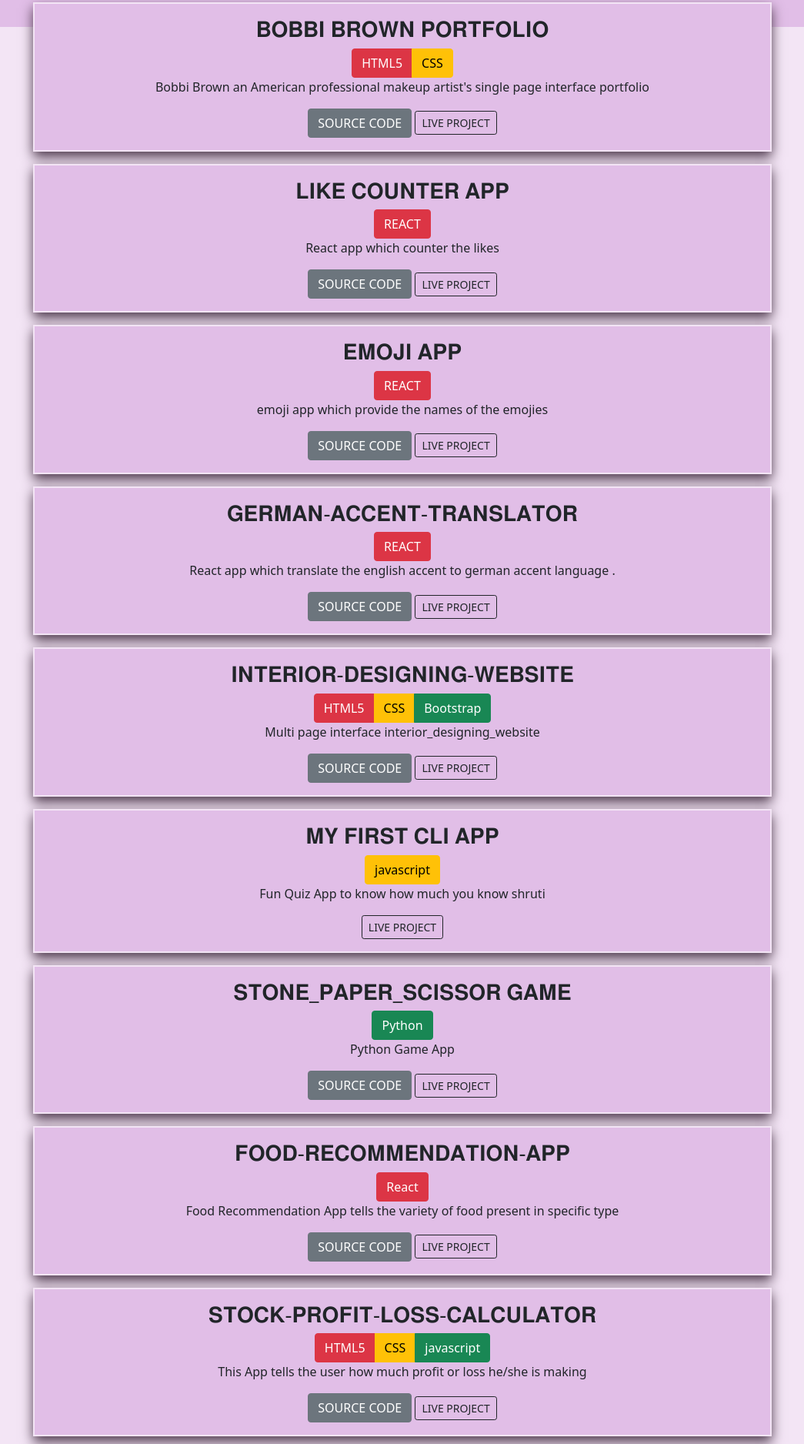
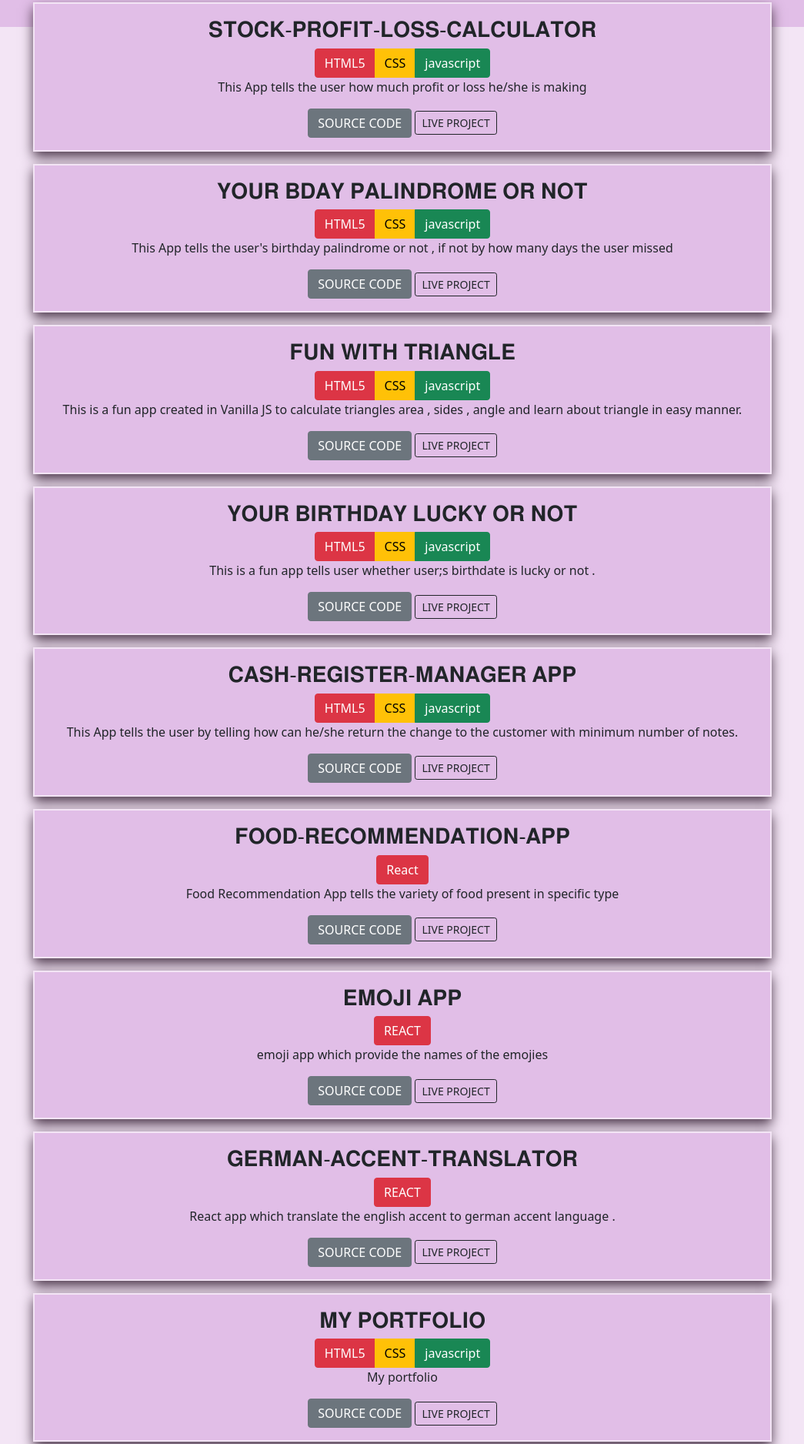
Before and after one commit to 19shruti/shruti_RAJ_portfolio, a plain HTML site: page projects.html in a window 1280 px wide. Shown: the part 61-1937 px from the top of the page at 77% size, without its empty margins (117-1162 px from the left). Drawn offline with nearby package versions, Linux system fonts and the light colour scheme.

Commit message:
PROJECTS ADDED

```diff
--- a/projects.html
+++ b/projects.html
@@ -27,102 +27,6 @@
 
 
         <br />
-
-        <div style="text-align: center;" class="container p-3 my-3  text-dark">
-            <h3>𝐁𝐎𝐁𝐁𝐈 𝐁𝐑𝐎𝐖𝐍 𝐏𝐎𝐑𝐓𝐅𝐎𝐋𝐈𝐎</h3>
-            <div class="btn-group btn-group-sm-0.6px" role="group" aria-label="Basic mixed styles example">
-                <button type="button" class="btn btn-danger">HTML5</button>
-                <button type="button" class="btn btn-warning">CSS</button>
-
-            </div>
-
-            <p>Bobbi Brown an American professional makeup artist's single page interface portfolio </p>
-            <a class="btn btn-secondary" href="https://github.com/19shruti/bobbi_brown_portfolio">SOURCE CODE</a>
-
-            <a class="btn btn-outline-dark btn-sm" href="https://boobi-brownportfolio.netlify.app/">LIVE PROJECT </a>
-        </div>
-
-        <div style="text-align: center;" class="container p-3 my-3 text-dark">
-            <h3>𝐋𝐈𝐊𝐄 𝐂𝐎𝐔𝐍𝐓𝐄𝐑 𝐀𝐏𝐏 </h3>
-            <div class="btn-group btn-group-sm-0.6px" role="group" aria-label="Basic mixed styles example">
-                <button type="button" class="btn btn-danger">REACT</button>
-            </div>
-            <p>React app which counter the likes</p>
-            <a class="btn btn-secondary" href="https://github.com/19shruti/like_counter_app">SOURCE CODE</a>
-
-            <a class="btn btn-outline-dark btn-sm" href="https://likescounterr.netlify.app/">LIVE PROJECT </a>
-        </div>
-
-        <div style="text-align: center;" class="container p-3 my-3 text-dark">
-            <h3>𝐄𝐌𝐎𝐉𝐈 𝐀𝐏𝐏 </h3>
-            <div class="btn-group btn-group-sm-0.6px" role="group" aria-label="Basic mixed styles example">
-                <button type="button" class="btn btn-danger">REACT</button>
-
-            </div>
-            <p>emoji app which provide the names of the emojies </p>
-            <a class="btn btn-secondary" href="https://github.com/19shruti/emoji_app">SOURCE CODE</a>
-
-            <a class="btn btn-outline-dark btn-sm" href="https://emoji12.netlify.app/">LIVE PROJECT </a>
-        </div>
-        <div style="text-align: center;" class="container p-3 my-3  text-dark">
-            <h3> 𝐆𝐄𝐑𝐌𝐀𝐍-𝐀𝐂𝐂𝐄𝐍𝐓-𝐓𝐑𝐀𝐍𝐒𝐋𝐀𝐓𝐎𝐑 </h3>
-            <div class="btn-group btn-group-sm-0.6px" role="group" aria-label="Basic mixed styles example">
-                <button type="button" class="btn btn-danger">REACT</button>
-
-            </div>
-            <p>React app which translate the english accent to german accent language .</p>
-            <a class="btn btn-secondary" href="https://github.com/19shruti/GERMAN-ACCENT-TRANSLATOR">SOURCE CODE</a>
-
-            <a class="btn btn-outline-dark btn-sm" href="https://bananatr0anslator.netlify.app/">LIVE PROJECT </a>
-        </div>
-        <div style="text-align: center;" class="container p-3 my-3  text-dark">
-            <h3>𝐈𝐍𝐓𝐄𝐑𝐈𝐎𝐑-𝐃𝐄𝐒𝐈𝐆𝐍𝐈𝐍𝐆-𝐖𝐄𝐁𝐒𝐈𝐓𝐄 </h3>
-            <div class="btn-group btn-group-sm-0.6px" role="group" aria-label="Basic mixed styles example">
-                <button type="button" class="btn btn-danger">HTML5</button>
-                <button type="button" class="btn btn-warning">CSS</button>
-                <button type="button" class="btn btn-success">Bootstrap</button>
-            </div>
-            <P>Multi page interface interior_designing_website </P>
-            <a class="btn btn-secondary" href="https://github.com/19shruti/interior_designing_website">SOURCE CODE</a>
-
-            <a class="btn btn-outline-dark btn-sm" href="https://interior-designwebsite.netlify.app/">LIVE PROJECT </a>
-        </div>
-        <div style="text-align: center;" class="container p-3 my-3  text-dark">
-            <h3> 𝐌𝐘 𝐅𝐈𝐑𝐒𝐓 𝐂𝐋𝐈 𝐀𝐏𝐏 </h3>
-            <div class="btn-group btn-group-sm-0.6px" role="group" aria-label="Basic mixed styles example">
-
-                <button type="button" class="btn btn-warning">javascript</button>
-
-            </div>
-            <p>Fun Quiz App to know how much you know shruti </p>
-            <a class="btn btn-outline-dark btn-sm"
-                href="https://replit.com/@shrutiraj1/FIRST-CLI-APP?embed=1&output=1#index.js">LIVE PROJECT </a>
-        </div>
-        <div style="text-align: center;" class="container p-3 my-3  text-dark">
-            <h3>𝐒𝐓𝐎𝐍𝐄_𝐏𝐀𝐏𝐄𝐑_𝐒𝐂𝐈𝐒𝐒𝐎𝐑 𝐆𝐀𝐌𝐄</h3>
-            <div class="btn-group btn-group-sm-0.6px" role="group" aria-label="Basic mixed styles example">
-
-                <button type="button" class="btn btn-success">Python</button>
-            </div>
-            <p>Python Game App </p>
-            <a class="btn btn-secondary" href="https://github.com/19shruti/stone_paper_scissor">SOURCE CODE</a>
-
-            <a class="btn btn-outline-dark btn-sm"
-                href="https://replit.com/@shrutiraj1/stonepaperscissor-1?embed=1&output=1#main.py">LIVE PROJECT </a>
-        </div>
-        <div style="text-align: center;" class="container p-3 my-3 text-dark">
-            <h3>𝐅𝐎𝐎𝐃-𝐑𝐄𝐂𝐎𝐌𝐌𝐄𝐍𝐃𝐀𝐓𝐈𝐎𝐍-𝐀𝐏𝐏</h3>
-            <div class="btn-group btn-group-sm-0.6px" role="group" aria-label="Basic mixed styles example">
-                <button type="button" class="btn btn-danger">React</button>
-
-            </div>
-            <p>Food Recommendation App tells the variety of food present in specific type</p>
-            <a class="btn btn-secondary" href="https://github.com/19shruti/food-recommendation-app">SOURCE CODE</a>
-
-            <a class="btn btn-outline-dark btn-sm"
-                href="https://replit.com/@shrutiraj1/stonepaperscissor-1?embed=1&output=1#main.py">LIVE PROJECT </a>
-        </div>
-
   <div style="text-align: center;" class="container p-3 my-3 text-dark">
             <h3>𝐒𝐓𝐎𝐂𝐊-𝐏𝐑𝐎𝐅𝐈𝐓-𝐋𝐎𝐒𝐒-𝐂𝐀𝐋𝐂𝐔𝐋𝐀𝐓𝐎𝐑</h3>
             <div class="btn-group btn-group-sm-0.6px" role="group" aria-label="Basic mixed styles example">
@@ -137,6 +41,70 @@
             <a class="btn btn-outline-dark btn-sm" href="https://your-stock-profit-loss-calculator.netlify.app/">LIVE
                 PROJECT </a>
         </div>
+
+<!--
+        ------------------------------------------------------------ -->
+
+        <div style="text-align: center;" class="container p-3 my-3 text-dark">
+            <h3>𝐘𝐎𝐔𝐑 𝐁𝐃𝐀𝐘 𝐏𝐀𝐋𝐈𝐍𝐃𝐑𝐎𝐌𝐄 𝐎𝐑 𝐍𝐎𝐓</h3>
+            <div class="btn-group btn-group-sm-0.6px" role="group" aria-label="Basic mixed styles example">
+                <button type="button" class="btn btn-danger">HTML5</button>
+                <button type="button" class="btn btn-warning">CSS</button>
+                <button type="button" class="btn btn-success">javascript</button>
+            </div>
+            <p>This App tells the user's birthday palindrome or not , if not by how many days the user missed </p>
+            <a class="btn btn-secondary" href="https://github.com/19shruti/IS-BDAY-PALINDROME-OR-NOT">SOURCE
+                CODE</a>
+
+            <a class="btn btn-outline-dark btn-sm" href="https://bday-palindrome-or-not.netlify.app/">LIVE
+                PROJECT </a>
+        </div>
+
+
+<!--
+----------------------------------------------------------------------------- -->
+
+
+
+<div style="text-align: center;" class="container p-3 my-3 text-dark">
+    <h3>𝐅𝐔𝐍 𝐖𝐈𝐓𝐇 𝐓𝐑𝐈𝐀𝐍𝐆𝐋𝐄</h3>
+    <div class="btn-group btn-group-sm-0.6px" role="group" aria-label="Basic mixed styles example">
+        <button type="button" class="btn btn-danger">HTML5</button>
+        <button type="button" class="btn btn-warning">CSS</button>
+        <button type="button" class="btn btn-success">javascript</button>
+    </div>
+    <p>This is a fun app created in Vanilla JS to calculate triangles area , sides , angle and learn about triangle in easy manner.  </p>
+    <a class="btn btn-secondary" href="https://github.com/19shruti/Fun-with-triangle">SOURCE
+        CODE</a>
+
+    <a class="btn btn-outline-dark btn-sm" href="https://lets-know-triangle.netlify.app/">LIVE
+        PROJECT </a>
+</div>
+
+
+<!-- ------------------------------------------------------- -->
+
+
+
+
+
+        <div style="text-align: center;" class="container p-3 my-3  text-dark">
+            <h3>𝐘𝐎𝐔𝐑 𝐁𝐈𝐑𝐓𝐇𝐃𝐀𝐘 𝐋𝐔𝐂𝐊𝐘 𝐎𝐑 𝐍𝐎𝐓</h3>
+            <div class="btn-group btn-group-sm-0.6px" role="group" aria-label="Basic mixed styles example">
+                <button type="button" class="btn btn-danger">HTML5</button>
+                <button type="button" class="btn btn-warning">CSS</button>
+                <button type="button" class="btn btn-success">javascript</button>
+            </div>
+
+            <p>This is a fun app tells user whether user;s birthdate is lucky or not .</p>
+            <a class="btn btn-secondary" href="https://github.com/19shruti/birthdates-lucky-or-not">SOURCE CODE</a>
+
+            <a class="btn btn-outline-dark btn-sm" href="https://birthday-lucky-or-not.netlify.app/">LIVE PROJECT </a>
+        </div>
+
+
+<!-- ------------------------------------------------------- -->
+
 
  <div style="text-align: center;" class="container p-3 my-3 text-dark">
             <h3>𝐂𝐀𝐒𝐇-𝐑𝐄𝐆𝐈𝐒𝐓𝐄𝐑-𝐌𝐀𝐍𝐀𝐆𝐄𝐑 𝐀𝐏𝐏</h3>
@@ -153,18 +121,76 @@
 
             <a class="btn btn-outline-dark btn-sm" href="https://cash-manager-app.netlify.app/">LIVE PROJECT </a>
         </div>
+
+<!-- ------------------------------------- -->
+
+
+  <div style="text-align: center;" class="container p-3 my-3 text-dark">
+            <h3>𝐅𝐎𝐎𝐃-𝐑𝐄𝐂𝐎𝐌𝐌𝐄𝐍𝐃𝐀𝐓𝐈𝐎𝐍-𝐀𝐏𝐏</h3>
+            <div class="btn-group btn-group-sm-0.6px" role="group" aria-label="Basic mixed styles example">
+                <button type="button" class="btn btn-danger">React</button>
+
+            </div>
+            <p>Food Recommendation App tells the variety of food present in specific type</p>
+            <a class="btn btn-secondary" href="https://github.com/19shruti/food-recommendation-app">SOURCE CODE</a>
+
+            <a class="btn btn-outline-dark btn-sm"
+                href="https://replit.com/@shrutiraj1/stonepaperscissor-1?embed=1&output=1#main.py">LIVE PROJECT </a>
+        </div>
+
+<!--
+------------------------------------------------------------ -->
+
+ <div style="text-align: center;" class="container p-3 my-3 text-dark">
+            <h3>𝐄𝐌𝐎𝐉𝐈 𝐀𝐏𝐏 </h3>
+            <div class="btn-group btn-group-sm-0.6px" role="group" aria-label="Basic mixed styles example">
+                <button type="button" class="btn btn-danger">REACT</button>
+
+            </div>
+            <p>emoji app which provide the names of the emojies </p>
+            <a class="btn btn-secondary" href="https://github.com/19shruti/emoji_app">SOURCE CODE</a>
+
+            <a class="btn btn-outline-dark btn-sm" href="https://emoji12.netlify.app/">LIVE PROJECT </a>
+        </div>
+
+<!-- ---------------------------------------------------------------------------- -->
+
  <div style="text-align: center;" class="container p-3 my-3  text-dark">
-            <h3>𝐘𝐎𝐔𝐑-𝐁𝐈𝐑𝐓𝐇𝐃𝐀𝐓𝐄-𝐋𝐔𝐂𝐊𝐘-𝐎𝐑-𝐍𝐎𝐓</h3>
+            <h3> 𝐆𝐄𝐑𝐌𝐀𝐍-𝐀𝐂𝐂𝐄𝐍𝐓-𝐓𝐑𝐀𝐍𝐒𝐋𝐀𝐓𝐎𝐑 </h3>
+            <div class="btn-group btn-group-sm-0.6px" role="group" aria-label="Basic mixed styles example">
+                <button type="button" class="btn btn-danger">REACT</button>
+
+            </div>
+            <p>React app which translate the english accent to german accent language .</p>
+            <a class="btn btn-secondary" href="https://github.com/19shruti/GERMAN-ACCENT-TRANSLATOR">SOURCE CODE</a>
+
+            <a class="btn btn-outline-dark btn-sm" href="https://bananatr0anslator.netlify.app/">LIVE PROJECT </a>
+        </div>
+
+
+
+
+ <!-- ---------------------------------------------------------------------------- -->
+
+ <div style="text-align: center;" class="container p-3 my-3 text-dark">
+    <h3>𝐌𝐘 𝐏𝐎𝐑𝐓𝐅𝐎𝐋𝐈𝐎</h3>
     <div class="btn-group btn-group-sm-0.6px" role="group" aria-label="Basic mixed styles example">
         <button type="button" class="btn btn-danger">HTML5</button>
         <button type="button" class="btn btn-warning">CSS</button>
         <button type="button" class="btn btn-success">javascript</button>
     </div>
-            <p>A fun App tells whether the person's birthday is lucky or not </p>
-            <a class="btn btn-secondary" href="https://github.com/19shruti/birthdates-lucky-or-not">SOURCE CODE</a>
+    <p>My portfolio </p>
+    <a class="btn btn-secondary" href="https://github.com/19shruti/shruti_RAJ_portfolio">SOURCE CODE</a>
 
-            <a class="btn btn-outline-dark btn-sm" href="https://birthday-lucky-or-not.netlify.app/">LIVE PROJECT </a>
+    <a class="btn btn-outline-dark btn-sm" href="https://shruti-raj-portfolio.netlify.app/">LIVE PROJECT </a>
 </div>
+
+
+
+
+<!-- ---------------------------------------------------------------------------- -->
+
+
 
   <div style="text-align: center;" class="container p-3 my-3 text-dark">
             <h3>𝐅.𝐑.𝐈.𝐄.𝐍.𝐃.𝐒-𝐐𝐔𝐈𝐙-𝐂𝐋𝐈-𝐀𝐏𝐏</h3>
@@ -179,6 +205,85 @@
             <a class="btn btn-outline-dark btn-sm"
                 href="https://replit.com/@shrutiraj1/quiz-appp?embed=1&output=1#index.js">LIVE PROJECT </a>
         </div>
+
+
+<!-- ------------------------------------------------------------------------------- -->
+
+<div style="text-align: center;" class="container p-3 my-3  text-dark">
+            <h3>𝐇𝐎𝐖 𝐌𝐔𝐂𝐇 𝐘𝐎𝐔 𝐊𝐍𝐎𝐖 𝐌𝐄 </h3>
+            <div class="btn-group btn-group-sm-0.6px" role="group" aria-label="Basic mixed styles example">
+
+                <button type="button" class="btn btn-warning">javascript</button>
+
+            </div>
+            <p>Fun Quiz App to know how much you know shruti </p>
+            <a class="btn btn-secondary" href="https://github.com/19shruti/HOWMUCHYOUKNOWME-CLI-APP">SOURCE CODE</a>
+            <a class="btn btn-outline-dark btn-sm"
+                href="https://replit.com/@shrutiraj1/HOW-MUCH-YOU-KNOW-SHRUTI?embed=1&output=1#index.js">LIVE PROJECT </a>
+        </div>
+
+        <!-- -------------------------------------------------------------------------- -->
+
+
+
+        <div style="text-align: center;" class="container p-3 my-3  text-dark">
+            <h3>𝐁𝐎𝐁𝐁𝐈 𝐁𝐑𝐎𝐖𝐍 𝐏𝐎𝐑𝐓𝐅𝐎𝐋𝐈𝐎</h3>
+            <div class="btn-group btn-group-sm-0.6px" role="group" aria-label="Basic mixed styles example">
+                <button type="button" class="btn btn-danger">HTML5</button>
+                <button type="button" class="btn btn-warning">CSS</button>
+                <button type="button" class="btn btn-success">Bootstrap</button>
+            </div>
+            <P>BOBBI BROWN portfolio </P>
+            <a class="btn btn-secondary" href="https://github.com/19shruti/bobbi_brown_portfolio">SOURCE CODE</a>
+
+            <a class="btn btn-outline-dark btn-sm" href="https://boobi-brownportfolio.netlify.app/">LIVE PROJECT </a>
+        </div>
+
+
+        <div style="text-align: center;" class="container p-3 my-3  text-dark">
+            <h3>𝐈𝐍𝐓𝐄𝐑𝐈𝐎𝐑-𝐃𝐄𝐒𝐈𝐆𝐍𝐈𝐍𝐆-𝐖𝐄𝐁𝐒𝐈𝐓𝐄 </h3>
+            <div class="btn-group btn-group-sm-0.6px" role="group" aria-label="Basic mixed styles example">
+                <button type="button" class="btn btn-danger">HTML5</button>
+                <button type="button" class="btn btn-warning">CSS</button>
+                <button type="button" class="btn btn-success">Bootstrap</button>
+            </div>
+            <P>Multi page interface interior_designing_website </P>
+            <a class="btn btn-secondary" href="https://github.com/19shruti/interior_designing_website">SOURCE CODE</a>
+
+            <a class="btn btn-outline-dark btn-sm" href="https://interior-designwebsite.netlify.app/">LIVE PROJECT </a>
+        </div>
+
+
+
+
+
+        <div style="text-align: center;" class="container p-3 my-3  text-dark">
+            <h3>𝐒𝐓𝐎𝐍𝐄_𝐏𝐀𝐏𝐄𝐑_𝐒𝐂𝐈𝐒𝐒𝐎𝐑 𝐆𝐀𝐌𝐄</h3>
+            <div class="btn-group btn-group-sm-0.6px" role="group" aria-label="Basic mixed styles example">
+
+                <button type="button" class="btn btn-success">Python</button>
+            </div>
+            <p>Python Game App </p>
+            <a class="btn btn-secondary" href="https://github.com/19shruti/stone_paper_scissor">SOURCE CODE</a>
+
+            <a class="btn btn-outline-dark btn-sm"
+                href="https://replit.com/@shrutiraj1/stonepaperscissor-1?embed=1&output=1#main.py">LIVE PROJECT </a>
+        </div>
+
+
+
+        <div style="text-align: center;" class="container p-3 my-3 text-dark">
+            <h3>𝐋𝐈𝐊𝐄 𝐂𝐎𝐔𝐍𝐓𝐄𝐑 𝐀𝐏𝐏 </h3>
+            <div class="btn-group btn-group-sm-0.6px" role="group" aria-label="Basic mixed styles example">
+                <button type="button" class="btn btn-danger">REACT</button>
+            </div>
+            <p>React app which counter the likes</p>
+            <a class="btn btn-secondary" href="https://github.com/19shruti/like_counter_app">SOURCE CODE</a>
+
+            <a class="btn btn-outline-dark btn-sm" href="https://likescounterr.netlify.app/">LIVE PROJECT </a>
+        </div>
+
+
         <footer>
             <div class="foo">
 
```
Lines whose indentation alone changed are shown as unchanged.
